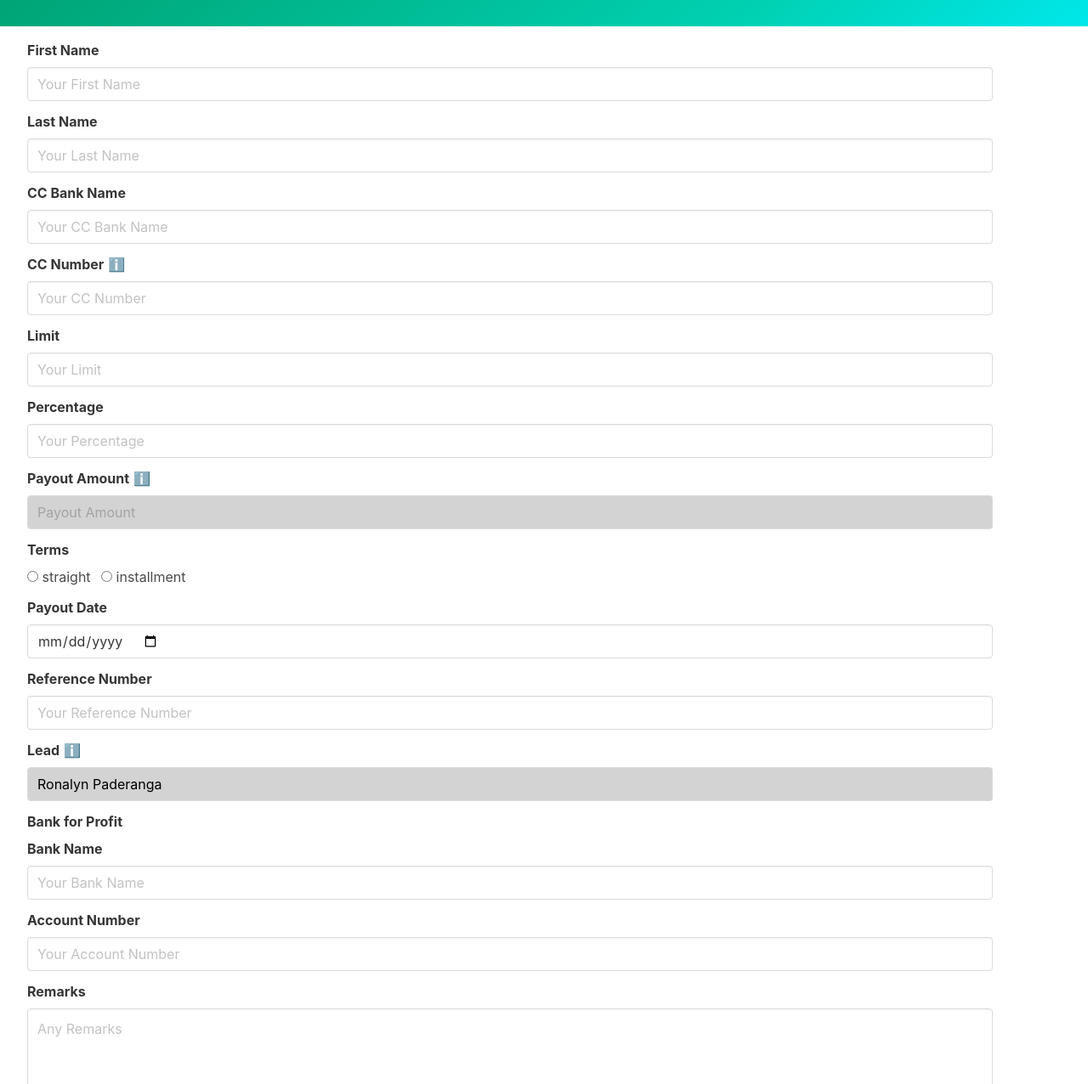
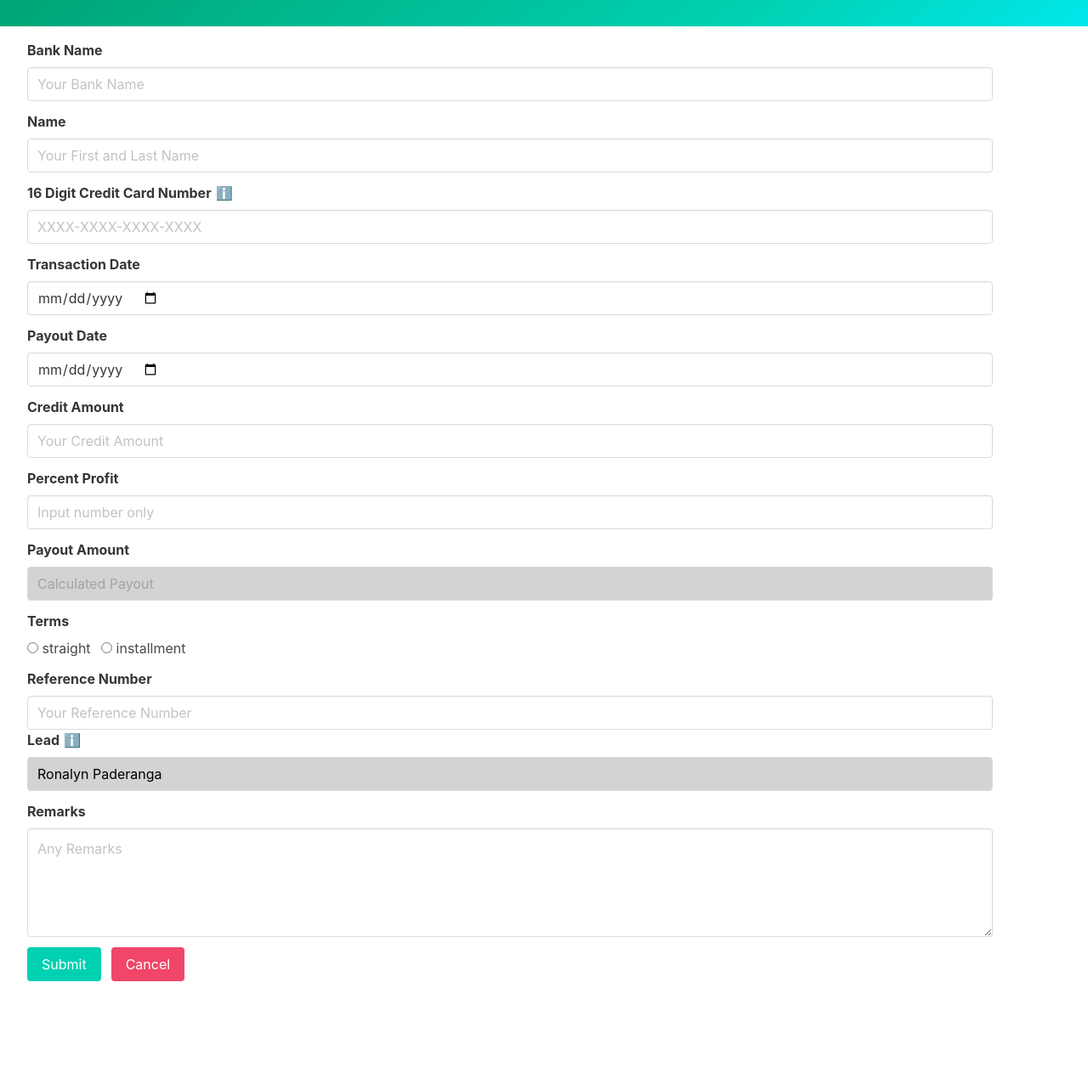
Before and after one commit to jmmhbsny/test1, a plain HTML site: page index.html in a window 1280 px wide. Shown: the part 101-1377 px from the top of the page at 85% size. After the commit the page ends 1272 px from the top, so only its background shows below. Drawn offline with nearby package versions, Linux system fonts and the light colour scheme.

Commit message:
Update index.html

```diff
--- a/index.html
+++ b/index.html
@@ -33,102 +33,117 @@
     <section class="hero is-primary is-bold">
       <div class="hero-body">
         <div class="container">
-          <h1 class="title">CC Payout Form</h1>
+          <h1 class="title">CREDIT CARD Payout Form</h1>
         </div>
       </div>
     </section>
     <form id="form" class="container m-4 pl-4" method="POST">
 
        <div class="field">
-        <label class="label">First Name</label>
+        <label class="label">Bank Name</label>
         <div class="control">
           <input
             class="input"
             type="text"
-            placeholder="Your First Name"
-            name="First Name"
+            placeholder="Your Bank Name"
+            name="Bank Name"
           required />
         </div>
       </div>
 
 
        <div class="field">
-        <label class="label">Last Name</label>
+        <label class="label">Name</label>
         <div class="control">
           <input
             class="input"
             type="text"
-            placeholder="Your Last Name"
-            name="Last Name"
+            placeholder="Your First and Last Name"
+            name="Name"
           required />
         </div>
       </div>
 
 
       <div class="field">
-        <label class="label">CC Bank Name</label>
+        <label class="label">16 Digit Credit Card Number<span class="info-icon" title="Ex: XXXX-XXXX-XXXX-XXXX">ℹ️</span></label>
         <div class="control">
           <input
             class="input"
             type="text"
-            placeholder="Your CC Bank Name"
-            name="CC Bank Name"
-          required />
-        </div>
-      </div>
-
-      <div class="field">
-        <label class="label">CC Number<span class="info-icon" title="Ex: XXXX-XXXX-XXXX-XXXX">ℹ️</span></label>
-        <div class="control">
-          <input
-            class="input"
-            type="text"
-            placeholder="Your CC Number"
+            placeholder="XXXX-XXXX-XXXX-XXXX"
             name="CC Number"
           required />
         </div>
       </div>
 
       <div class="field">
-        <label class="label">Limit</label>
+        <label class="label">Transaction Date</label>
         <div class="control">
           <input
             class="input"
-            type="number"
-            placeholder="Your Limit"
-            name="Limit"
+            type="date"
+            id="payoutDate"
+            name="Transaction Date"
+            required
+            onchange="formatPayoutDate()"
+           />
+        </div>
+      </div>
+
+      <div class="field">
+        <label class="label">Payout Date</label>
+        <div class="control">
+          <input
+            class="input"
+            type="date"
+            id="payoutDate"
+            name="Payout Date"
+            required
+            onchange="formatPayoutDate()"
+           />
+        </div>
+      </div>
+
+       <div class="field">
+    <label class="label">Credit Amount</label>
+    <div class="control">
+        <input
+            class="input"
+            type="text"
+            placeholder="Your Credit Amount"
+            name="Credit Amount"
             id="limit"
             required
-            oninput="calculatePayout()"
+            oninput="validateNumber(this); calculatePayout();"
+        />
+    </div>
+    </div>
+
+        <div class="field">
+    <label class="label">Percent Profit</label>
+    <div class="control">
+        <input
+            class="input"
+            type="text"
+            placeholder="Input number only"
+            name="Percentage"
+            id="percentage"
+            required
+            oninput="validateNumber(this); updatePercentage(this); calculatePayout();"
         />
     </div>
     </div>
 
 
           <div class="field">
-        <label class="label">Percentage</label>
-        <div class="control">
-            <input
-                class="input"
-                type="number"
-                placeholder="Your Percentage"
-                name="Percentage"
-                id="percentage"
-                required
-                oninput="calculatePayout()"
-            />
-        </div>
-         </div>
-
-          <div class="field">
-           <label class="label">Payout Amount<span class="info-icon" title="This is the fixed value.">ℹ️</span></label>
+    <label class="label">Payout Amount</label>
     <div class="control">
         <input
             class="input"
             type="text"
-                placeholder="Payout Amount"
-                name="Payout Amount"
-                id="payoutAmount"
+            placeholder="Calculated Payout"
+            id="payout"
             readonly
             style="background-color: lightgray; color: black;"
         />
@@ -155,23 +170,9 @@
         <input
             class="input"
             type="text"
-            placeholder="Your Installment Payment Terms"
+            placeholder="X / X"
             name="Installment Payment Terms"
             id="installmentPaymentTerms" />
-        </div>
-         </div>
-
-      <div class="field">
-        <label class="label">Payout Date</label>
-        <div class="control">
-          <input
-            class="input"
-            type="date"
-            id="payoutDate"
-            name="Payout Date"
-            required
-            onchange="formatPayoutDate()"
-           />
         </div>
          </div>
 
@@ -185,7 +186,7 @@
             name="Reference Number"
             required />
         </div>
-      </div>
+
 
       <div class="field">
     <label class="label" for="first-name">Lead<span class="info-icon" title="This is the fixed value.">ℹ️</span></label>
@@ -193,9 +194,8 @@
         <input
             class="input"
             type="text"
-            id="Lead
+            id="Lead"
             placeholder= "Your Lead"
-            name="Lead"
             value="Ronalyn Paderanga"
             readonly
             style="background-color: lightgray; color: black;"
@@ -203,32 +203,6 @@
     </div>
     </div>
 
-        <label class="label">Bank for Profit</label>
-
-
-      <div class="field">
-        <label class="label">Bank Name</label>
-        <div class="control">
-          <input
-            class="input"
-            type="text"
-            placeholder="Your Bank Name"
-            name="Bank Name"
-          required />
-        </div>
-      </div>
-
-      <div class="field">
-        <label class="label">Account Number</label>
-        <div class="control">
-          <input
-            class="input"
-            type="text"
-            placeholder="Your Account Number"
-            name="Account Number"
-          required />
-        </div>
-      </div>
 
         <div class="field">
         <label class="label">Remarks</label>
@@ -269,15 +243,30 @@
       "></div>
 
     <script>
+      function validateNumber(input) {
+        // Remove any non-numeric characters (except for decimal point)
+        input.value = input.value.replace(/[^0-9.]/g, '');
+    }
     function calculatePayout() {
-        const limit = parseFloat(document.getElementById('limit').value) || 0;
-        const percentage = parseFloat(document.getElementById('percentage').value) || 0;
+        const creditAmount = parseFloat(document.getElementById('limit').value) || 0;
+        const percentageInput = document.getElementById('percentage').value;
+        const percentageValue = parseFloat(percentageInput.replace('%', '')) || 0;
 
-        // Calculate payout amount
-        const payoutAmount = (limit * (percentage / 100)).toFixed(2);
+        // Calculate the payout
+        const payout = (creditAmount * (percentageValue / 100)).toFixed(2);
 
-        // Display the payout amount
-        document.getElementById('payoutAmount').value = payoutAmount;
+        // Display the payout in the payout input field
+        document.getElementById('payout').value = payout;
+    }
+    function updatePercentage(input) {
+        let value = input.value;
+
+        // If the value is not empty, append a percent sign
+        if (value) {
+            input.value = value ;
+        } else {
+            input.value = '';
+        }
     }
 
     function toggleInstallmentTerms() {
@@ -307,6 +296,8 @@
                 console.log("No date selected.");
             }
         }
+
+
 
     document.getElementById("form").addEventListener("submit", function (e) {
         e.preventDefault(); // Prevent the default form submission
```
Lines whose indentation alone changed are shown as unchanged.
